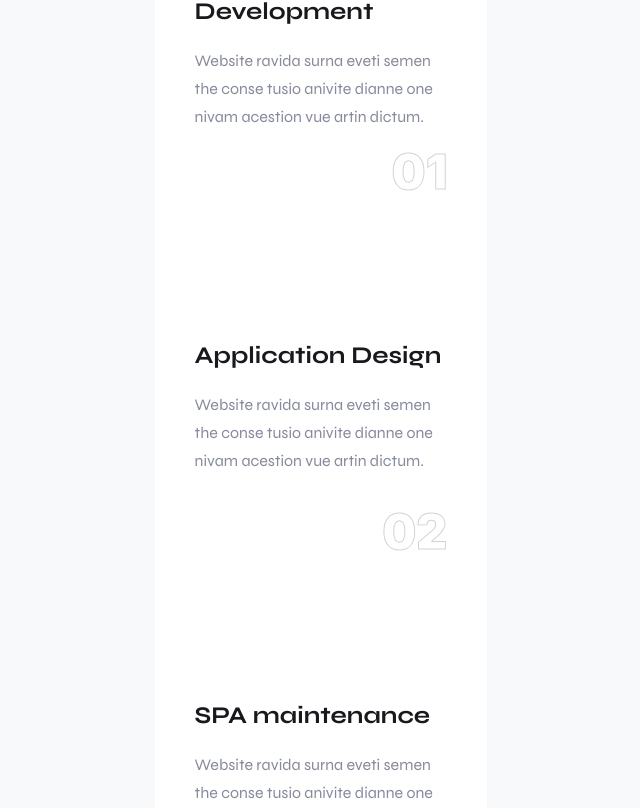
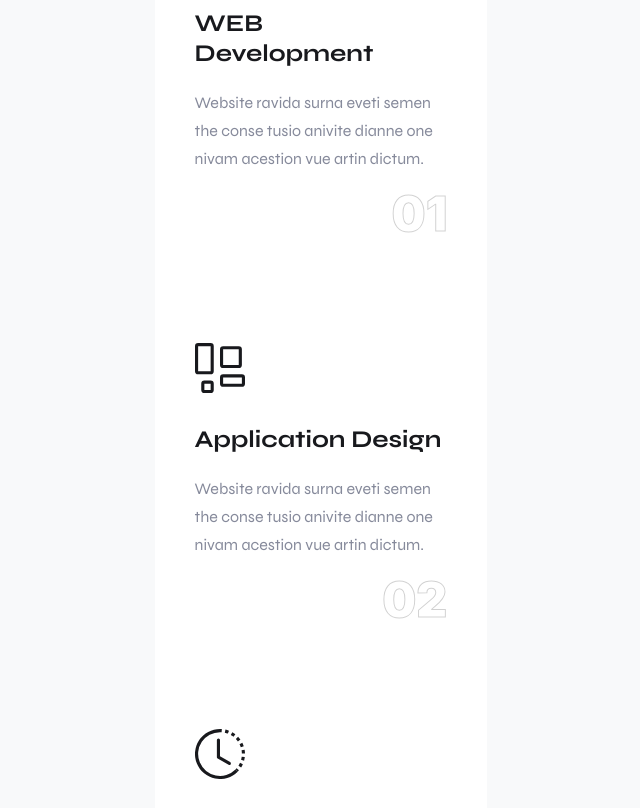
Before and after one commit to naugtymor/Portfolio, a React (Create React App) app: page / in a window 1280 px wide. Shown: the part 1192-2000 px from the top of the page, without its empty margins (319-959 px from the left). Built offline with nearby package versions, Linux system fonts and the light colour scheme.

Commit message:
animation, icons to skills block

```diff
--- a/src/Skills/Skill/Skill.js
+++ b/src/Skills/Skill/Skill.js
@@ -5,7 +5,7 @@ const Skill = (props) => {
         <div className={style.item}>
             <div className={style.skill}>
                 <a href={''}>
-                    <span className={style.icon}></span>
+                    <div className={style.icon}>{props.icon}</div>
                     <h5>{props.title}</h5>
                     <p className={style.description}>Website ravida surna eveti semen the conse tusio anivite dianne one
                         nivam
--- a/src/Skills/Skill/Skill.module.scss
+++ b/src/Skills/Skill/Skill.module.scss
@@ -6,6 +6,25 @@
   @media screen and (max-width: 600px) {
     width: 100%;
     margin: 0 0 20px;
+  }
+  &:hover {
+    .skill {
+      background-color: $bgSecondColor;
+      & a {
+        & h5 {
+          color: $whiteColor;
+        }
+        & p {
+          color: $whiteColor;
+        }
+        & .numb {
+          -webkit-text-stroke: 1px rgba(255, 255, 255, 0.3);
+        }
+        & .icon {
+          color: $whiteColor;
+        }
+      }
+    }
   }
 
   .skill {
@@ -16,19 +35,21 @@
     display: flex;
     flex-direction: column;
     align-items: flex-start;
+    transition: background-color 0.6s ease-in-out;
 
     & a {
       text-decoration: none;
       color: $textColor;
 
       .icon {
-        width: 60px;
-        height: 60px;
+        color: $textColor;
+        font-size: 50px;
+        margin-bottom: 20px;
       }
 
       & h5 {
         @include text($fontFamily, 24px, 700, $textColor);
-        margin-bottom: 20px;
+        margin:0 0 20px;
         line-height: 1.25em;
       }
 
@@ -47,6 +68,8 @@
         color: transparent;
         -webkit-text-stroke: 1px rgba(0, 0, 0, 0.3);
         opacity: .6;
+        box-sizing: border-box;
+        display: block;
       }
     }
   }
--- a/src/Skills/Skills.js
+++ b/src/Skills/Skills.js
@@ -2,6 +2,25 @@ import style from "./Skills.module.scss"
 import styleContainer from "../common/styles/Container.module.css"
 import Skill from "./Skill/Skill";
 import Title from "../common/components/Title/Title";
+import { BsClockHistory, BsCodeSquare, BsLayoutWtf} from "react-icons/bs";
+
+const skills = [
+    {
+        title: 'WEB Development',
+        num: '01',
+        icon: <BsCodeSquare/>
+    },
+    {
+        title: 'Application Design',
+        num: '02',
+        icon: <BsLayoutWtf/>
+    },
+    {
+        title: 'SPA maintenance',
+        num: '03',
+        icon: <BsClockHistory/>
+    },
+]
 
 const Skills = () => {
     return (
@@ -11,9 +30,9 @@ const Skills = () => {
                     '                    magna. donec miss the drana risus tincidunt convallis velit orci congue tortor eu dignissim\n' +
                     '                    ipsum suam non odio. Pellenta esuntion miss the imperdiet metus ornare. '}/>
                 <div className={style.skills}>
-                    <Skill title={"WEB Development"} num={'01'}/>
-                    <Skill title={"Application Design"} num={'02'}/>
-                    <Skill title={"SPA maintenance"} num={'03'}/>
+                    {
+                        skills.map((s, index) => <Skill key={index} title={s.title} num={s.num} icon={s.icon}/>)
+                    }
                 </div>
             </div>
         </div>
```
Also changed, not shown: src/App.js (indentation only).
